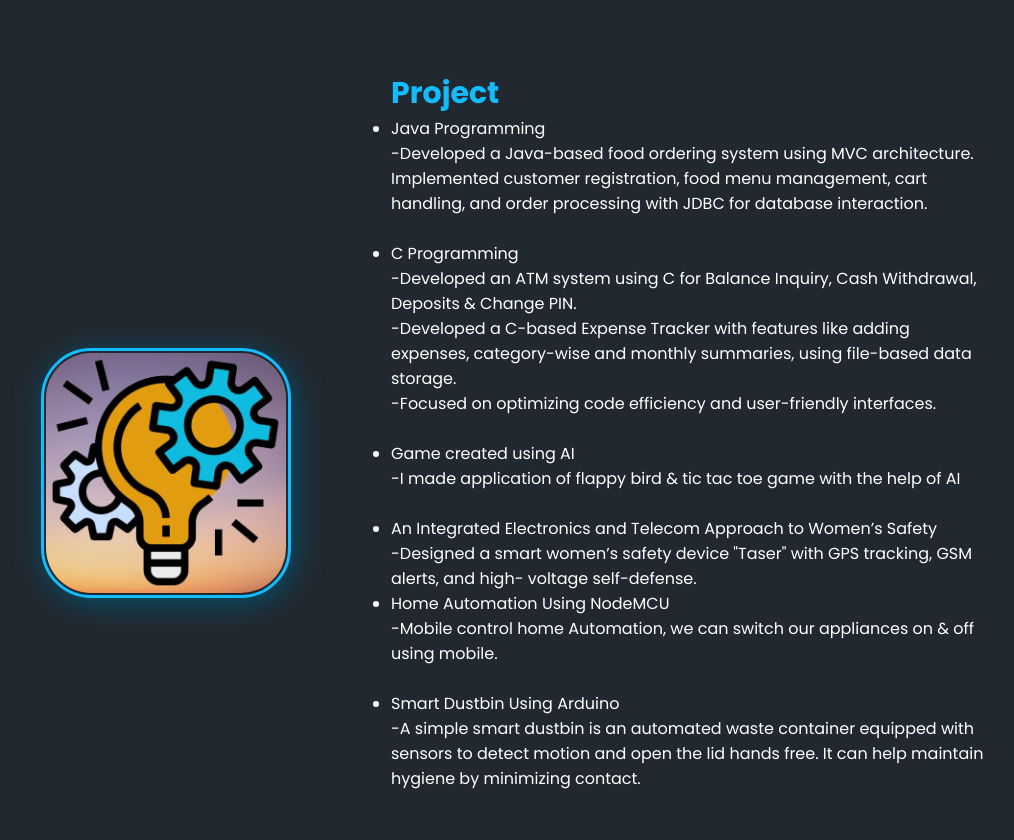
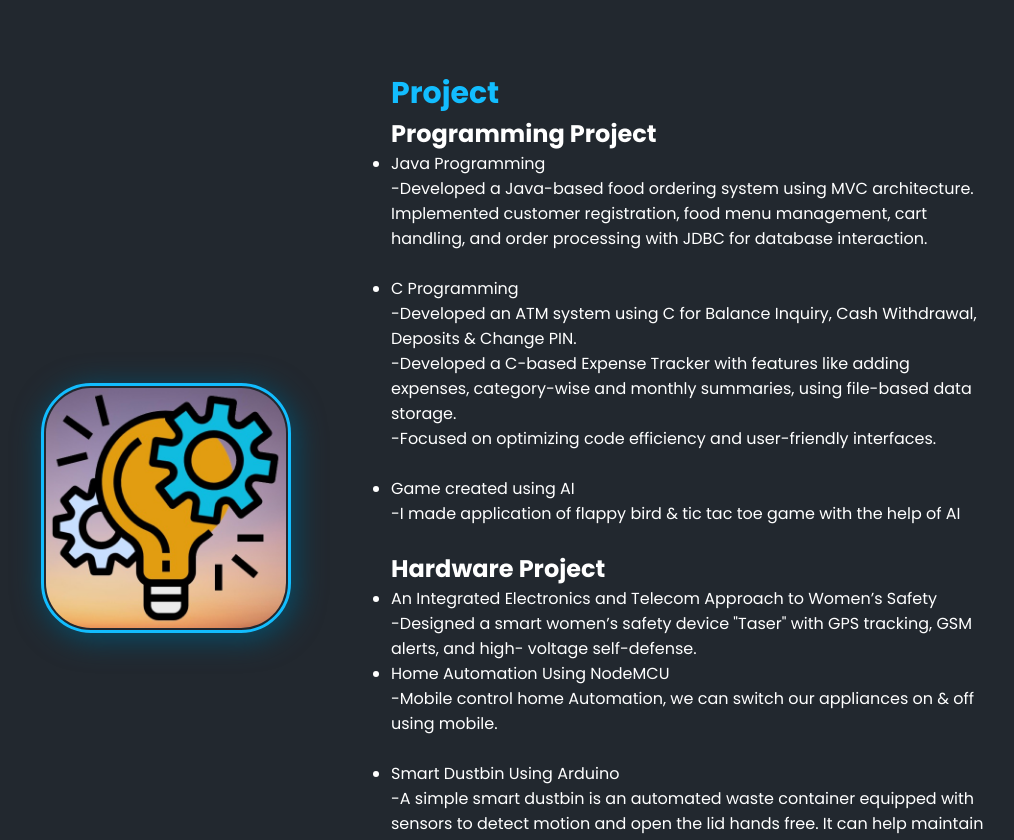
Before and after one commit to Anish-018/Portfolio, a plain HTML site: page Portfolio/index.html in a window 1280 px wide. Shown: the part 1590-2430 px from the top of the page, without its empty margins (124-1138 px from the left). Drawn offline with Linux system fonts and the light colour scheme.

Commit message:
Update index.html

```diff
--- a/Portfolio/index.html
+++ b/Portfolio/index.html
@@ -172,6 +172,7 @@
                 <h4>Project</h4>
 
                 <ul>
+                    <h2>Programming Project</h2>
                     <li>
                         Java Programming</br>
                         -Developed a Java-based food ordering system using MVC architecture. Implemented
@@ -193,6 +194,8 @@
                         -I made application of flappy bird & tic tac toe game with the help of AI
                         <br></br>
                     </li>
+
+                    <h2>Hardware Project</h2>
 
                     <li>
                         An Integrated Electronics and Telecom Approach to Women’s Safety</br>
```
